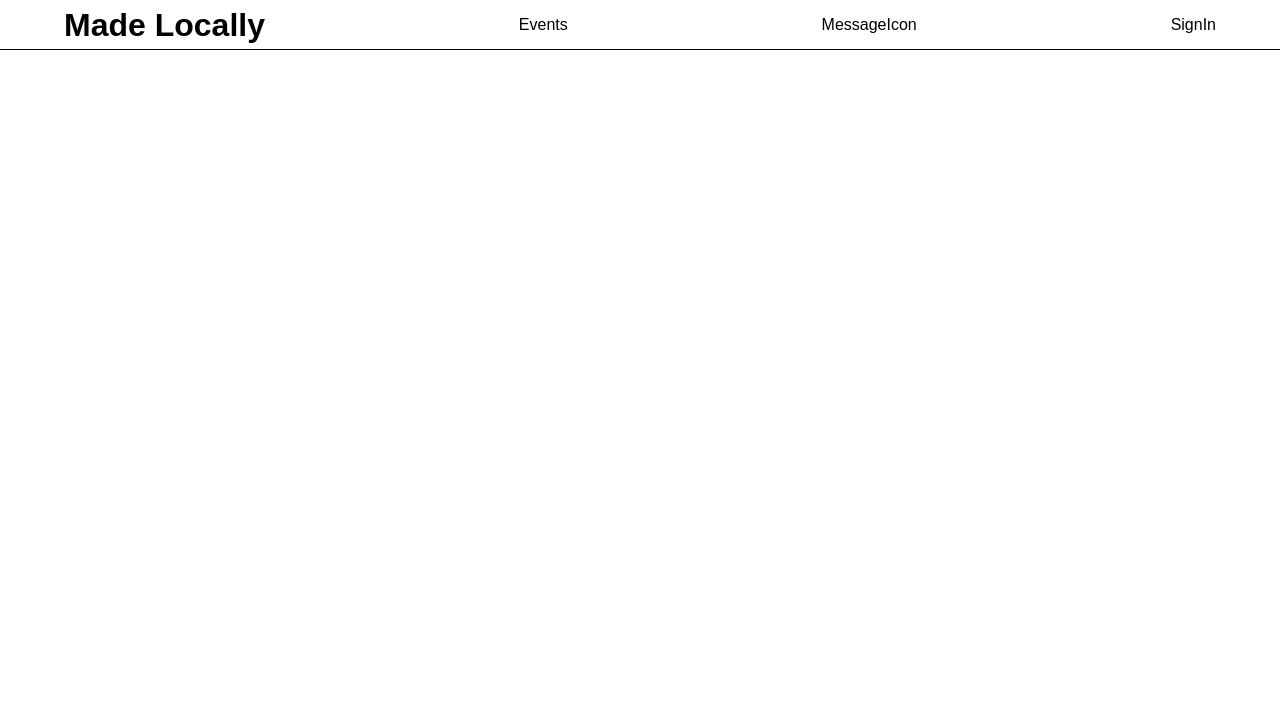
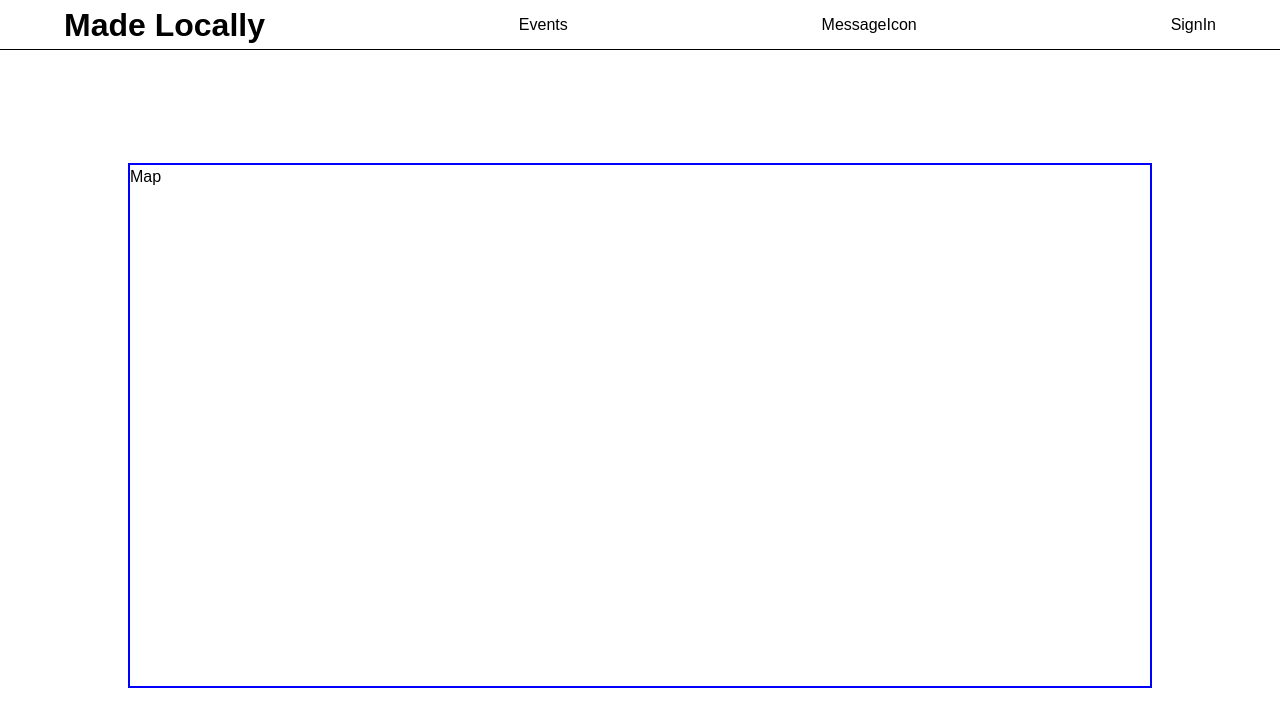
Before and after one commit to nem67127/madeLocally, a React (Create React App) app in the folder client/: page / in a window 1280 px wide. Shown: the top 726 px of the page. Built offline with nearby package versions, Linux system fonts and the light colour scheme.

Commit message:
set box for where map should go

```diff
--- a/client/src/GlobalStyles.js
+++ b/client/src/GlobalStyles.js
@@ -11,7 +11,7 @@ export default createGlobalStyle`
 
 html, body {
     max-width: 100vw;
-    height: 100%;
+    height: 100vh;
 }
 body {
     line-height: 1.5;
--- a/client/src/components/Header.js
+++ b/client/src/components/Header.js
@@ -8,8 +8,10 @@ const Header = () => {
     <Wrapper>
       <Name>Made Locally</Name>
       <Events>Events</Events>
+      {/* it will show message icon as well if current user exist display - none right now */}
       <Message>MessageIcon</Message>
       <SignIn>SignIn</SignIn>
+      {/* if current user exist it will show profile */}
     </Wrapper>
   );
 };
--- a/client/src/components/Homepage.js
+++ b/client/src/components/Homepage.js
@@ -1,3 +1,25 @@
-const HomePage = () => {};
+import styled from "styled-components";
+
+const HomePage = () => {
+  //not sure how to implement search bar function
+  //popup for address
+  return (
+    <Wrapper>
+      <Map>Map</Map>
+    </Wrapper>
+  );
+};
 
 export default HomePage;
+const Wrapper = styled.div`
+  height: calc(100vh - 50px);
+  width: 100vw;
+  display: flex;
+  align-items: center;
+  justify-content: center;
+`;
+const Map = styled.div`
+  height: 70%;
+  width: 80%;
+  border: 2px solid blue;
+`;
```
